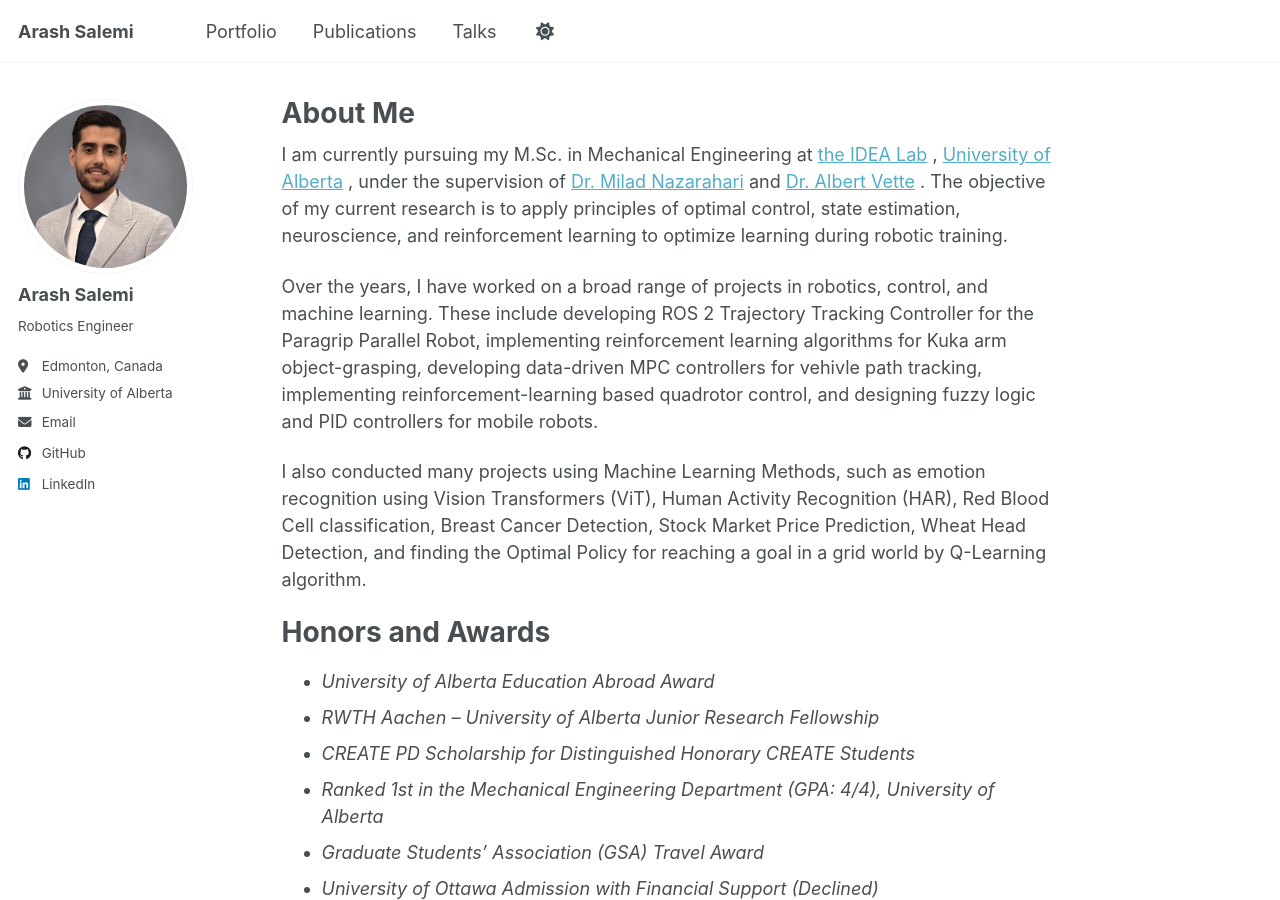
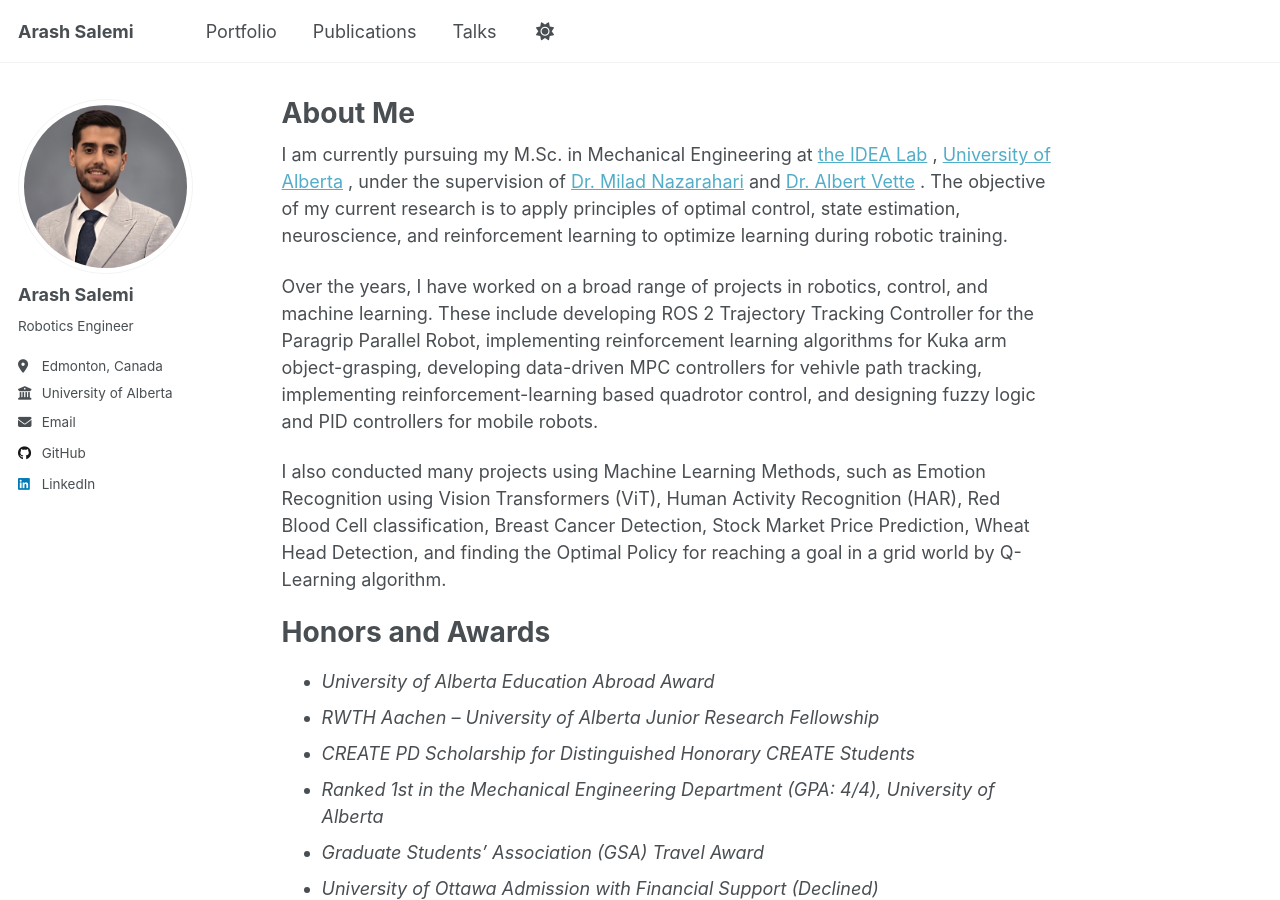
Before and after one commit to arash-salemi/arash-salemi.github.io, a Jekyll site: the page built from _pages/about.md, in a window 1280 px wide and 900 px high. Built offline with Jekyll 4.4.1, drawn with Linux system fonts in a browser that asks for light colours; a script that is not in the unit is left out.

Commit message:
Update about.md

```diff
--- a/_pages/about.md
+++ b/_pages/about.md
@@ -19,7 +19,7 @@ and
 
 Over the years, I have worked on a broad range of projects in robotics, control, and machine learning. These include developing ROS 2 Trajectory Tracking Controller for the Paragrip Parallel Robot, implementing reinforcement learning algorithms for Kuka arm object-grasping, developing data-driven MPC controllers for vehivle path tracking, implementing reinforcement-learning based quadrotor control, and designing fuzzy logic and PID controllers for mobile robots.
 
-I also conducted many projects using Machine Learning Methods, such as emotion recognition using Vision Transformers (ViT), Human Activity Recognition (HAR), Red Blood Cell classification, Breast Cancer Detection, Stock Market Price Prediction, Wheat Head Detection, and finding the Optimal Policy for reaching a goal in a grid world by Q-Learning algorithm.
+I also conducted many projects using Machine Learning Methods, such as Emotion Recognition using Vision Transformers (ViT), Human Activity Recognition (HAR), Red Blood Cell classification, Breast Cancer Detection, Stock Market Price Prediction, Wheat Head Detection, and finding the Optimal Policy for reaching a goal in a grid world by Q-Learning algorithm.
 
 Honors and Awards
 ======
```
